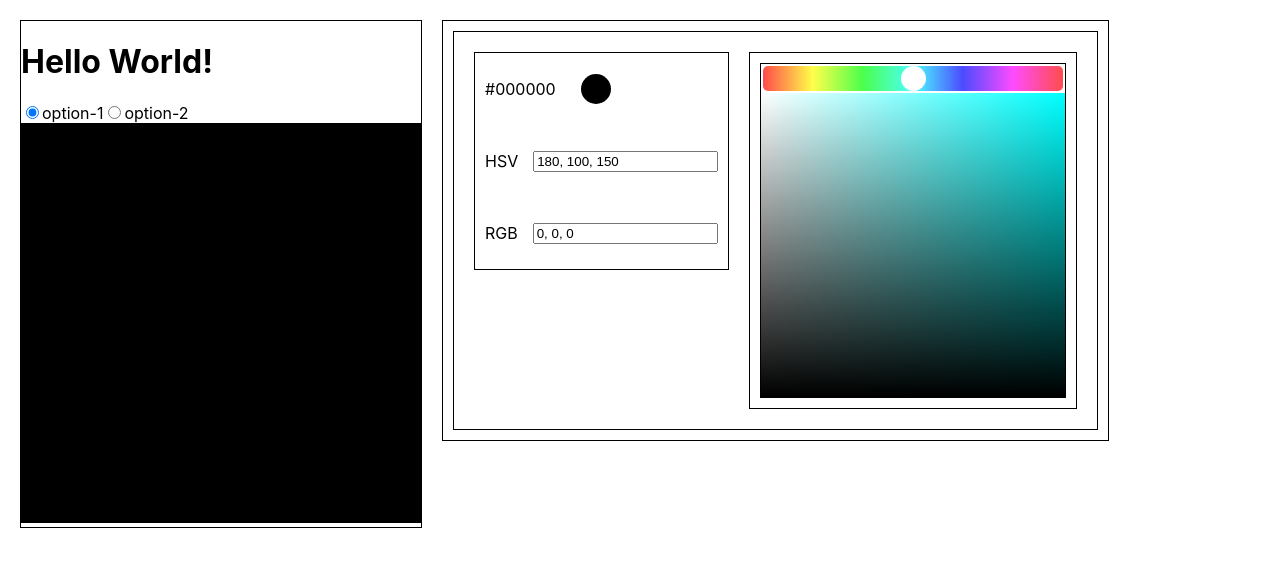
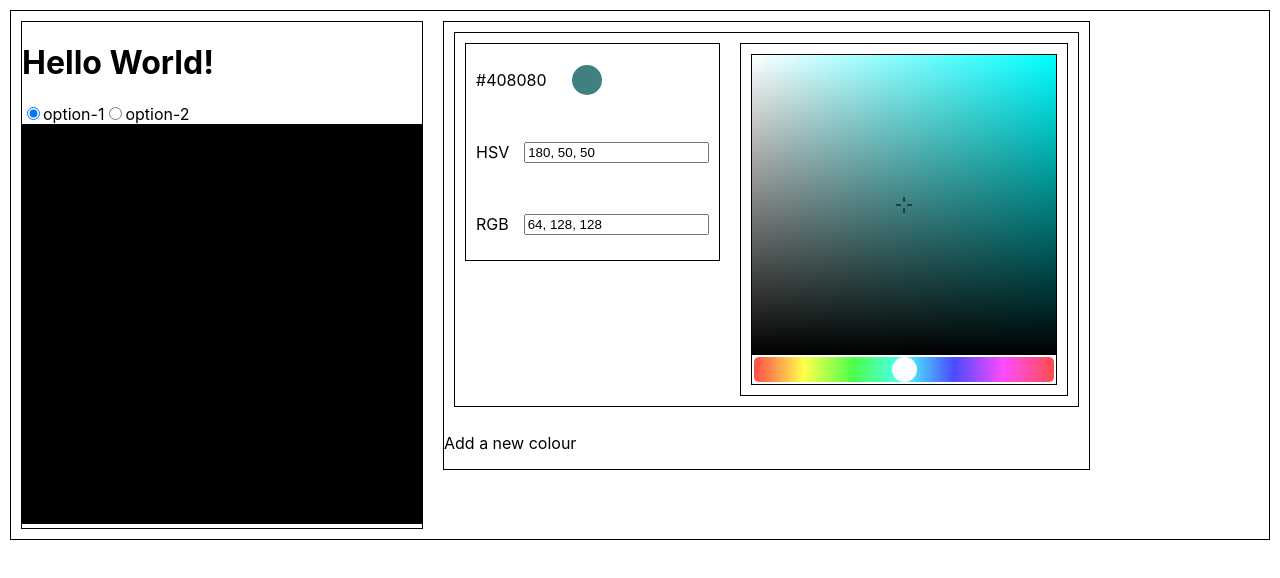
Before and after one commit to Bracktus/colour-picker, a React (Create React App) app: page / in a window 1280 px wide. Shown: the top 578 px of the page. Built offline with nearby package versions, Linux system fonts and the light colour scheme.

Commit message:
Allow users to create new panels

```diff
--- a/src/App.tsx
+++ b/src/App.tsx
@@ -1,5 +1,4 @@
 import CanvasWrapper from "./components/CanvasWrapper";
-import { ColourPanel } from "./components/ColourPanel/ColourPanel";
 import PanelFactory from "./components/PanelFactory";
 import "./css/layout.css";
 
--- a/src/components/ColourPanel/ColourPanel.tsx
+++ b/src/components/ColourPanel/ColourPanel.tsx
@@ -21,7 +21,7 @@ export const ColourPanel: React.FC<ColourPanelProps> = ({
   HSV,
   setHSV,
 }) => {
-  const [RGB, setRGB] = useState([0, 0, 0]);
+  const [RGB, setRGB] = useState(HSVtoRGB(HSV[0], HSV[1]/100, HSV[2]/100));
   const [showPicker, setShowPicker] = useState(true);
 
   //If we click outside of the div, hide the picker
@@ -61,8 +61,9 @@ export const ColourPanel: React.FC<ColourPanelProps> = ({
         </div>
       </div>
 
+
+        {showPicker && (
           <div className="column">
-        {showPicker && (
             <Picker
               onChange={(col) => {
                 setHSV(col);
@@ -71,8 +72,11 @@ export const ColourPanel: React.FC<ColourPanelProps> = ({
               id={id}
               HSV={HSV}
             />
+          </div>
         )}
-      </div>
+
     </div>
   );
 };
+
+export default ColourPanel;
--- a/src/components/PanelFactory.tsx
+++ b/src/components/PanelFactory.tsx
@@ -1,8 +1,8 @@
 import { useState } from "react";
-import { ColourPanel } from "./ColourPanel/ColourPanel";
+import ColourPanel from "./ColourPanel/ColourPanel";
 
 export const PanelFactory: React.FC = () => {
-  const [colours, setColours] = useState([[180, 100, 150]]);
+  const [colours, setColours] = useState([[180, 50, 50]]);
 
   const modifyColour = (
     index: number,
@@ -15,16 +15,22 @@ export const PanelFactory: React.FC = () => {
     setColours(newState);
   };
 
+  const addColour = (prevState: number[][]) => {
+    setColours([...prevState, [180, 50, 50]])
+  };
+
   return (
-    <div className="column">
+      <>
       {colours.map((col, idx) => (
         <ColourPanel
+          key={idx}
           id={idx}
           HSV={col}
           setHSV={(col) => modifyColour(idx, col, colours)}
         />
       ))}
-    </div>
+      <p onClick={() => addColour(colours)}>Add a new colour</p>
+      </>
   );
 };
 
--- a/src/components/Picker/Picker.tsx
+++ b/src/components/Picker/Picker.tsx
@@ -21,13 +21,13 @@ export const Picker: React.FC<PickerProps> = ({ onChange, id, HSV }) => {
 
   const cursorPos: MousePosition = {
     x: (sat / 100) * width,
-    y: (val / 100) * height,
+    y: height - ((val / 100) * height),
   };
 
   const onClick = (e: React.MouseEvent, _context: CanvasRenderingContext2D) => {
     const clamp = (v: number) => Math.min(Math.max(0, v), 1);
     const xPos = e.nativeEvent.offsetX;
-    const yPos = e.nativeEvent.offsetY;
+    const yPos = height - e.nativeEvent.offsetY;
     onChange([hue, clamp(xPos / width) * 100, clamp(yPos / height) * 100]);
   };
 
@@ -74,11 +74,6 @@ export const Picker: React.FC<PickerProps> = ({ onChange, id, HSV }) => {
 
   return (
     <div className="column">
-      <HueSlider
-        width={width}
-        hue={hue}
-        onChange={(newHue) => onChange([newHue, sat, val])}
-      />
       <Canvas
         name={`${id}_picker`}
         draw={draw}
@@ -86,6 +81,11 @@ export const Picker: React.FC<PickerProps> = ({ onChange, id, HSV }) => {
         height={height}
         onClick={onClick}
       />
+      <HueSlider
+        width={width}
+        hue={hue}
+        onChange={(newHue) => onChange([newHue, sat, val])}
+      />
     </div>
   );
 };
--- a/src/css/layout.css
+++ b/src/css/layout.css
@@ -3,12 +3,15 @@
   flex-direction: row;
   align-items: flex-start;
   margin: 10px;
+  border: solid black 1px;
 }
+
 .column {
   display: flex;
   flex-direction: column;
   border: solid black 1px;
   margin: 10px;
+  flex-wrap: wrap;
 }
 
 .panelRow {
```
Lines whose indentation alone changed are shown as unchanged.
